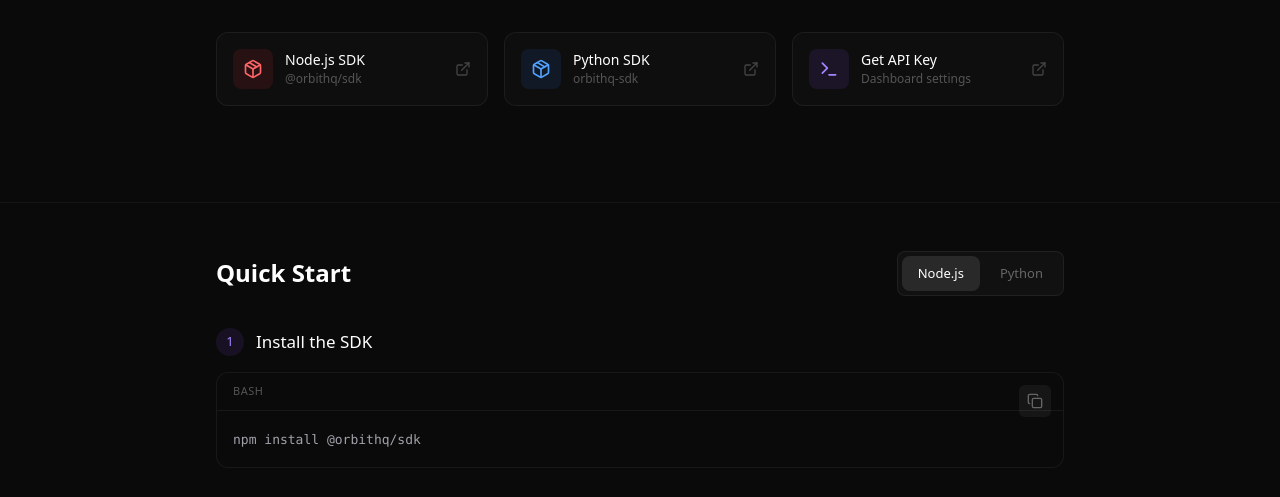
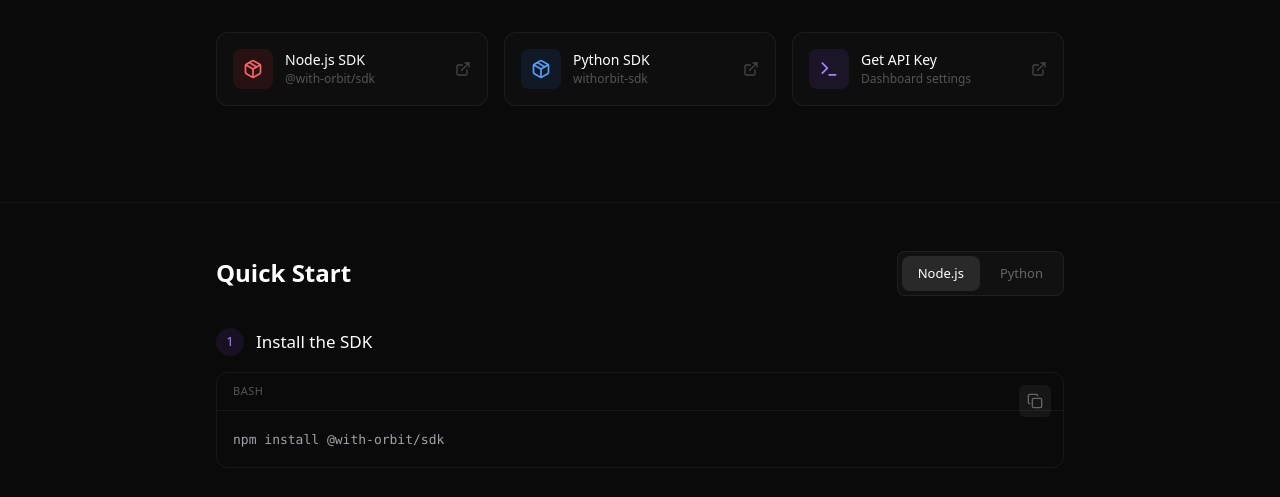
Before and after one commit to harshit19932703/orbit-website, a Next.js app: page /docs in a window 1280 px wide. Shown: the part 250-747 px from the top of the page. Built offline with nearby package versions, Linux system fonts and the light colour scheme.

Commit message:
new domain changes

```diff
--- a/app/docs/page.tsx
+++ b/app/docs/page.tsx
@@ -60,9 +60,9 @@
   const [activeTab, setActiveTab] = useState<"node" | "python">("node");
 
   // Node.js code examples
-  const nodeInstallCode = `npm install @orbithq/sdk`;
+  const nodeInstallCode = `npm install @with-orbit/sdk`;
 
-  const nodeInitCode = `import { Orbit } from '@orbithq/sdk';
+  const nodeInitCode = `import { Orbit } from '@with-orbit/sdk';
 import OpenAI from 'openai';
 
 const orbit = new Orbit({
@@ -85,9 +85,9 @@
 });`;
 
   // Python code examples
-  const pythonInstallCode = `pip install orbithq-sdk`;
+  const pythonInstallCode = `pip install withorbit-sdk`;
 
-  const pythonInitCode = `from orbithq_sdk import Orbit
+  const pythonInitCode = `from withorbit_sdk import Orbit
 from openai import OpenAI
 import os
 
@@ -137,7 +137,7 @@
             className="grid grid-cols-1 sm:grid-cols-3 gap-4 mb-12"
           >
             <a
-              href="https://www.npmjs.com/package/@orbithq/sdk"
+              href="https://www.npmjs.com/package/@with-orbit/sdk"
               target="_blank"
               rel="noopener noreferrer"
               className="flex items-center gap-3 p-4 rounded-xl border border-white/[0.06] bg-white/[0.02] hover:bg-white/[0.04] transition-colors group"
@@ -147,13 +147,13 @@
               </div>
               <div className="flex-1 min-w-0">
                 <div className="text-[14px] text-white font-medium">Node.js SDK</div>
-                <div className="text-[12px] text-[#555]">@orbithq/sdk</div>
+                <div className="text-[12px] text-[#555]">@with-orbit/sdk</div>
               </div>
               <ExternalLink className="w-4 h-4 text-[#444] group-hover:text-[#666] transition-colors" />
             </a>
 
             <a
-              href="https://pypi.org/project/orbithq-sdk/"
+              href="https://pypi.org/project/withorbit-sdk/"
               target="_blank"
               rel="noopener noreferrer"
               className="flex items-center gap-3 p-4 rounded-xl border border-white/[0.06] bg-white/[0.02] hover:bg-white/[0.04] transition-colors group"
@@ -163,13 +163,13 @@
               </div>
               <div className="flex-1 min-w-0">
                 <div className="text-[14px] text-white font-medium">Python SDK</div>
-                <div className="text-[12px] text-[#555]">orbithq-sdk</div>
+                <div className="text-[12px] text-[#555]">withorbit-sdk</div>
               </div>
               <ExternalLink className="w-4 h-4 text-[#444] group-hover:text-[#666] transition-colors" />
             </a>
 
             <a
-              href="https://orbit-analytics.vercel.app/settings"
+              href="https://app.withorbit.io/settings"
               target="_blank"
               rel="noopener noreferrer"
               className="flex items-center gap-3 p-4 rounded-xl border border-white/[0.06] bg-white/[0.02] hover:bg-white/[0.04] transition-colors group"
@@ -236,7 +236,7 @@
               <p className="text-[13px] text-[#555] mt-3">
                 Get your API key from{" "}
                 <a
-                  href="https://orbit-analytics.vercel.app/settings"
+                  href="https://app.withorbit.io/settings"
                   className="text-violet-400 hover:text-violet-300 transition-colors"
                   target="_blank"
                   rel="noopener noreferrer"
@@ -361,7 +361,7 @@
               Create your account and get your API key in seconds.
             </p>
             <a
-              href="https://orbit-analytics.vercel.app/signup"
+              href="https://app.withorbit.io/signup"
               target="_blank"
               rel="noopener noreferrer"
               className="inline-flex items-center justify-center h-11 px-6 bg-white text-black font-medium text-[14px] rounded-full hover:bg-white/90 transition-all"
--- a/app/features/page.tsx
+++ b/app/features/page.tsx
@@ -389,7 +389,7 @@
               Get started in minutes with our SDK.
             </p>
             <a
-              href="https://orbit-analytics.vercel.app/signup"
+              href="https://app.withorbit.io/signup"
               target="_blank"
               rel="noopener noreferrer"
               className="btn-primary text-base px-8 py-3 inline-block"
--- a/app/page.tsx
+++ b/app/page.tsx
@@ -63,7 +63,7 @@
 
               <div className="flex items-center gap-4">
                 <a
-                  href="https://orbit-analytics.vercel.app/signup"
+                  href="https://app.withorbit.io/signup"
                   target="_blank"
                   rel="noopener noreferrer"
                   className="group inline-flex items-center justify-center h-12 px-6 bg-white text-black font-medium text-[14px] rounded-full hover:bg-white/90 transition-all"
@@ -518,7 +518,7 @@
               {
                 num: "01",
                 title: "Install the SDK",
-                desc: "npm install @orbithq/sdk",
+                desc: "npm install @with-orbit/sdk",
               },
               {
                 num: "02",
@@ -581,7 +581,7 @@
               Feature-level cost, latency, and error visibility using real runtime data.
             </p>
             <a
-              href="https://orbit-analytics.vercel.app/signup"
+              href="https://app.withorbit.io/signup"
               target="_blank"
               rel="noopener noreferrer"
               className="group inline-flex items-center justify-center h-14 px-8 bg-white text-black font-medium text-[15px] rounded-full hover:bg-white/90 transition-all"
--- a/app/pricing/page.tsx
+++ b/app/pricing/page.tsx
@@ -44,7 +44,7 @@
               </div>
 
               <a
-                href="https://orbit-analytics.vercel.app/signup"
+                href="https://app.withorbit.io/signup"
                 target="_blank"
                 rel="noopener noreferrer"
                 className="block w-full h-12 flex items-center justify-center bg-white text-black font-medium text-[14px] rounded-full hover:bg-white/90 transition-all mb-8"
@@ -191,7 +191,7 @@
               No credit card required. Get started in minutes.
             </p>
             <a
-              href="https://orbit-analytics.vercel.app/signup"
+              href="https://app.withorbit.io/signup"
               target="_blank"
               rel="noopener noreferrer"
               className="inline-flex items-center justify-center h-12 px-8 bg-white text-black font-medium text-[14px] rounded-full hover:bg-white/90 transition-all"
--- a/components/ui/footer.tsx
+++ b/components/ui/footer.tsx
@@ -55,7 +55,7 @@
             <ul className="space-y-3">
               <li>
                 <a
-                  href="https://www.npmjs.com/package/@orbithq/sdk"
+                  href="https://www.npmjs.com/package/@with-orbit/sdk"
                   target="_blank"
                   rel="noopener noreferrer"
                   className="text-sm text-[#71717a] hover:text-white transition-colors"
@@ -65,7 +65,7 @@
               </li>
               <li>
                 <a
-                  href="https://pypi.org/project/orbithq-sdk/"
+                  href="https://pypi.org/project/withorbit-sdk/"
                   target="_blank"
                   rel="noopener noreferrer"
                   className="text-sm text-[#71717a] hover:text-white transition-colors"
--- a/components/ui/navbar.tsx
+++ b/components/ui/navbar.tsx
@@ -66,7 +66,7 @@
           {/* CTA Button */}
           <div className="hidden md:flex items-center space-x-4">
             <a
-              href="https://orbit-analytics.vercel.app/signup"
+              href="https://app.withorbit.io/signup"
               target="_blank"
               rel="noopener noreferrer"
               className="btn-primary text-sm"
@@ -137,7 +137,7 @@
                 Docs
               </Link>
               <a
-                href="https://orbit-analytics.vercel.app/signup"
+                href="https://app.withorbit.io/signup"
                 target="_blank"
                 rel="noopener noreferrer"
                 className="btn-primary text-sm text-center"
--- a/components/ui/visuals.tsx
+++ b/components/ui/visuals.tsx
@@ -454,7 +454,7 @@
             <span className="text-violet-400">import</span>
             <span className="text-white"> {'{'} Orbit {'}'} </span>
             <span className="text-violet-400">from</span>
-            <span className="text-emerald-400"> &apos;@orbithq/sdk&apos;</span>
+            <span className="text-emerald-400"> &apos;@with-orbit/sdk&apos;</span>
             <span className="text-white">;</span>
             {'\n'}
             <span className="text-violet-400">import</span>
```
